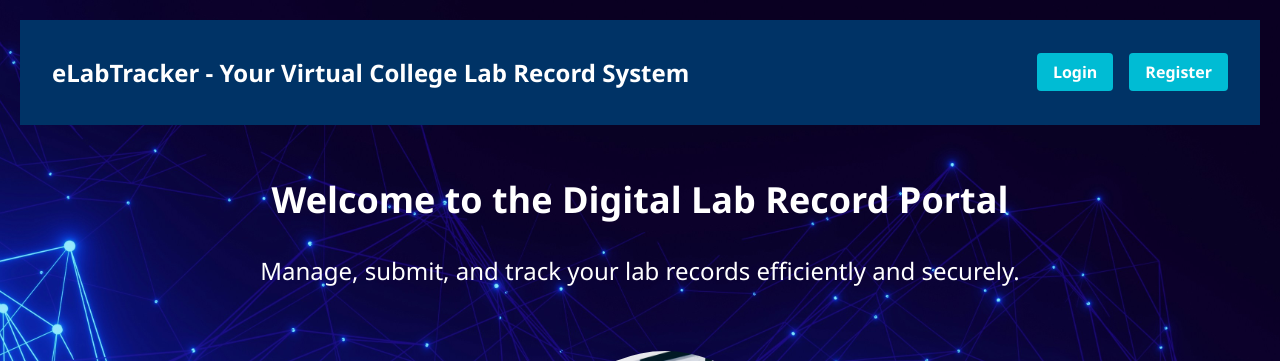
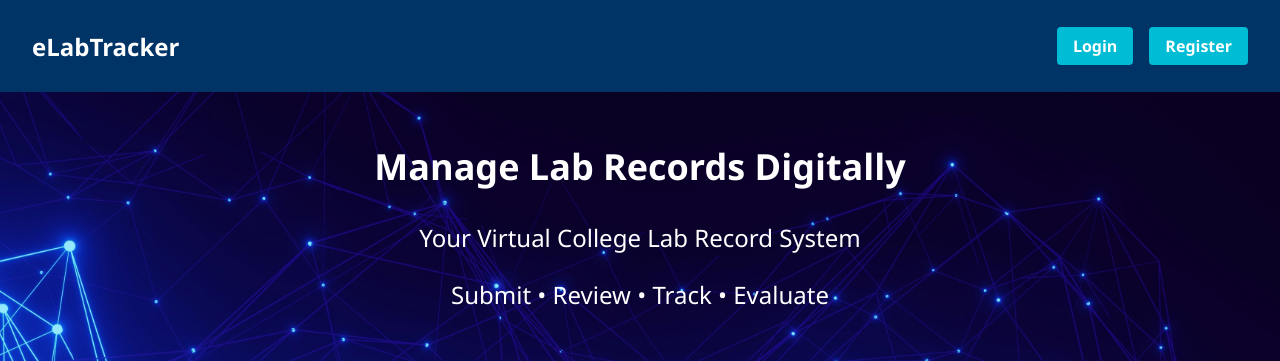
Before and after one commit to Pai-Pratheeksha/eLabTracker, a React (Vite) app in the folder frontend/: page / in a window 1280 px wide. Shown: the top 361 px of the page. Built offline with nearby package versions, Linux system fonts and the light colour scheme.

Commit message:
Modified website styling

```diff
--- a/frontend/src/index.css
+++ b/frontend/src/index.css
@@ -117,7 +117,7 @@ a:hover {
   display: flex;
   justify-content: space-between;
   align-items: center;
-  padding: 12px 20px;
+  padding: 5px 20px;
   background: #007bff;
   color: #fff;
   position: sticky;
@@ -133,7 +133,7 @@ a:hover {
 .navbar-right .logout-btn {
   background: #dc3545;
   color: #fff;
-  padding: 8px 14px;
+  padding: 10px 14px;
   border: none;
   border-radius: 4px;
   cursor: pointer;
@@ -146,7 +146,7 @@ a:hover {
 /* home page */
 
 .home-container {
-  padding: 20px;
+  padding: 0;
   color: white;
 }
 
@@ -155,7 +155,7 @@ a:hover {
   justify-content: space-between;
   align-items: center;
   background-color: #003366;
-  padding: 1rem 2rem;
+  padding: 0.6rem 2rem;
   color: white;
 }
 
--- a/frontend/src/pages/Home.jsx
+++ b/frontend/src/pages/Home.jsx
@@ -14,7 +14,7 @@ const HomePage = () => {
     return (
         <div className="home-container">
         <nav className="navbar-home">
-            <h1>eLabTracker - Your Virtual College Lab Record System</h1>
+            <h1>eLabTracker</h1>
             <div>
             <Link to="/login" className="nav-button">Login</Link>
             <Link to="/register" className="nav-button">Register</Link>
@@ -22,8 +22,14 @@ const HomePage = () => {
         </nav>
 
         <section className="hero-section">
-            <h2>Welcome to the Digital Lab Record Portal</h2>
-            <p>Manage, submit, and track your lab records efficiently and securely.</p>
+            <h2>Manage Lab Records Digitally</h2>
+            <p className="hero-tagline">
+  Your Virtual College Lab Record System
+</p>
+
+<p className="hero-subtitle">
+  Submit • Review • Track • Evaluate
+</p>
         </section>
 
         <section className="image-showcase-container">
```
